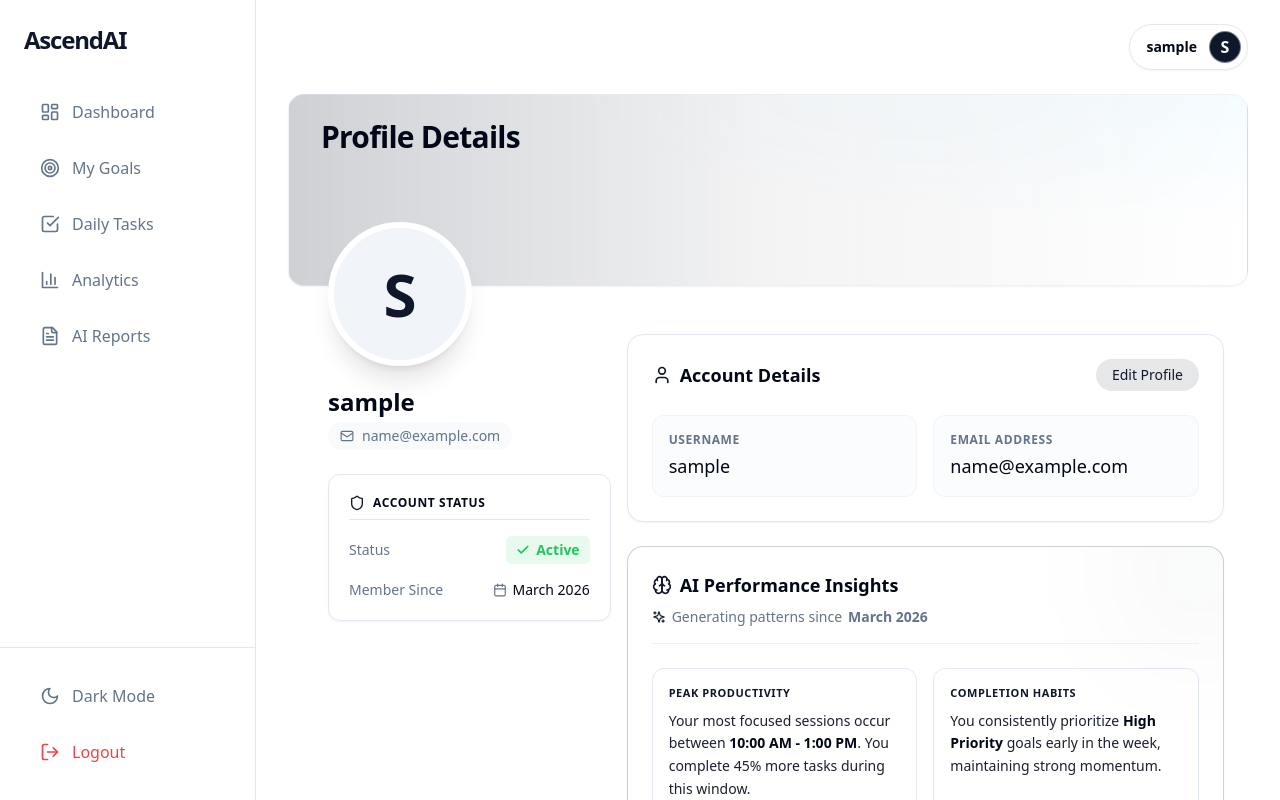
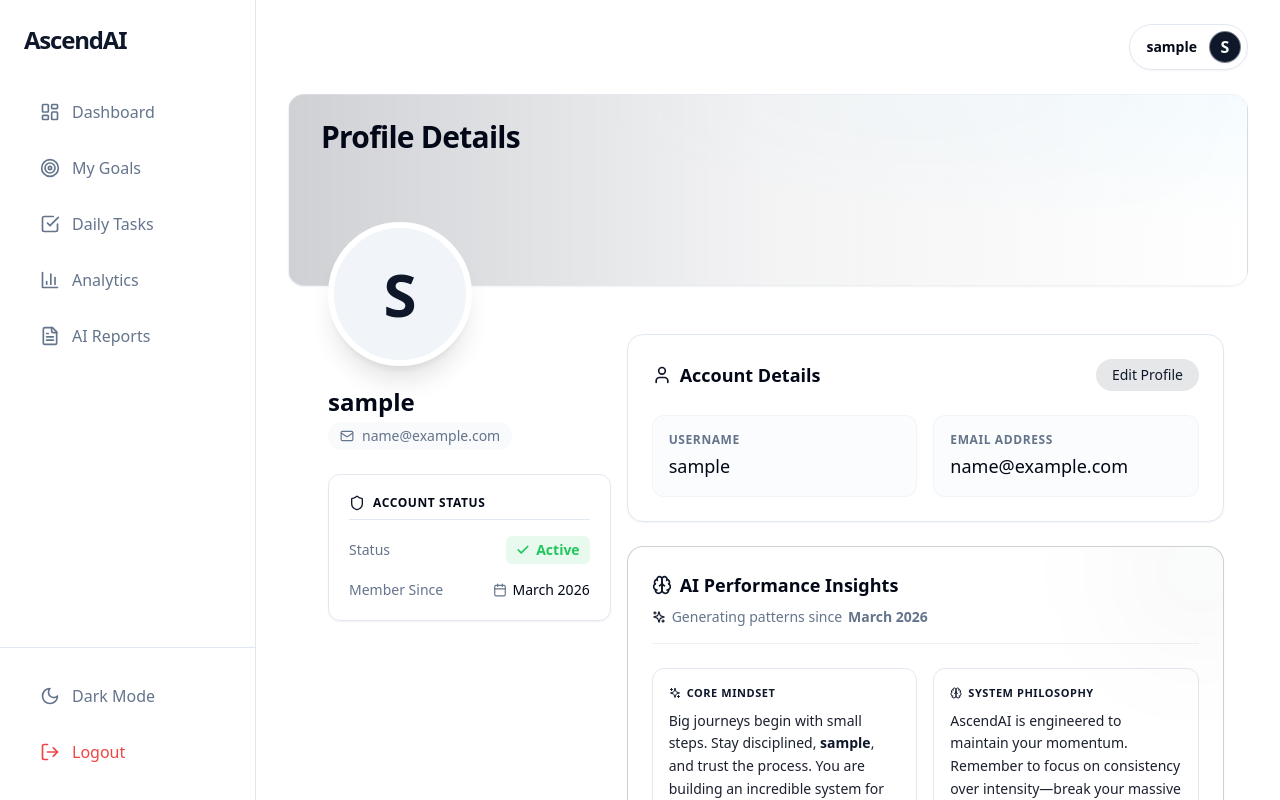
Before and after one commit to tanishqnarula12/ascend-ai, a React (Vite) app in the folder client/: page /profile in a window 1280 px wide. Built offline with nearby package versions, Linux system fonts and the light colour scheme; no server answers; sample sign-in values are in the browser's storage.

Commit message:
feat: switch to Core Mindset with randomized dynamic user messages

```diff
--- a/client/src/pages/Profile.jsx
+++ b/client/src/pages/Profile.jsx
@@ -48,6 +48,18 @@ const Profile = () => {
 
     // Calculate a display date
     const dateJoined = "March 2026";
+
+    const randomMindsetMessage = React.useMemo(() => {
+        const name = currentUser?.username || 'User';
+        const templates = [
+            <span key="1">"Success is the sum of small efforts repeated day in and day out." Keep up the amazing work, <strong className="font-bold text-primary">{name}</strong>. Every task you complete here is bringing you one step closer to your ultimate vision.</span>,
+            <span key="2">"Excellence is not an act, but a habit." The consistency you bring today is the foundation for your success tomorrow, <strong className="font-bold text-primary">{name}</strong>. Keep climbing!</span>,
+            <span key="3">Your potential is limitless, <strong className="font-bold text-primary">{name}</strong>. Focus on your most important tasks, block out the noise, and watch as you turn your goals into continuous achievements.</span>,
+            <span key="4">Big journeys begin with small steps. Stay disciplined, <strong className="font-bold text-primary">{name}</strong>, and trust the process. You are building an incredible system for your personal growth.</span>,
+            <span key="5">"Vision without execution is just a hallucination." You are here to execute, <strong className="font-bold text-primary">{name}</strong>. Let your daily actions echo your long-term ambitions.</span>
+        ];
+        return templates[Math.floor(Math.random() * templates.length)];
+    }, [currentUser?.username]);
 
     return (
         <div className="w-full pb-8">
@@ -200,12 +212,16 @@ const Profile = () => {
 
                             <div className="grid grid-cols-1 md:grid-cols-2 gap-4">
                                 <div className="bg-background border border-border p-4 rounded-xl hover:border-primary/30 transition-colors">
-                                    <p className="text-[11px] text-primary font-bold uppercase tracking-wider mb-2">Peak Productivity</p>
-                                    <p className="text-sm text-foreground/90 leading-relaxed">Your most focused sessions occur between <span className="font-bold text-foreground">10:00 AM - 1:00 PM</span>. You complete 45% more tasks during this window.</p>
+                                    <p className="text-[11px] text-primary font-bold uppercase tracking-wider mb-2 flex items-center gap-1.5"><Sparkles size={12} /> Core Mindset</p>
+                                    <p className="text-sm text-foreground/90 leading-relaxed">
+                                        {randomMindsetMessage}
+                                    </p>
                                 </div>
                                 <div className="bg-background border border-border p-4 rounded-xl hover:border-primary/30 transition-colors">
-                                    <p className="text-[11px] text-primary font-bold uppercase tracking-wider mb-2">Completion Habits</p>
-                                    <p className="text-sm text-foreground/90 leading-relaxed">You consistently prioritize <span className="font-bold text-foreground">High Priority</span> goals early in the week, maintaining strong momentum.</p>
+                                    <p className="text-[11px] text-primary font-bold uppercase tracking-wider mb-2 flex items-center gap-1.5"><Brain size={12} /> System Philosophy</p>
+                                    <p className="text-sm text-foreground/90 leading-relaxed">
+                                        AscendAI is engineered to maintain your momentum. Remember to focus on consistency over intensity—break your massive goals into manageable daily bites to guarantee long-term progress.
+                                    </p>
                                 </div>
                             </div>
                         </div>
```
